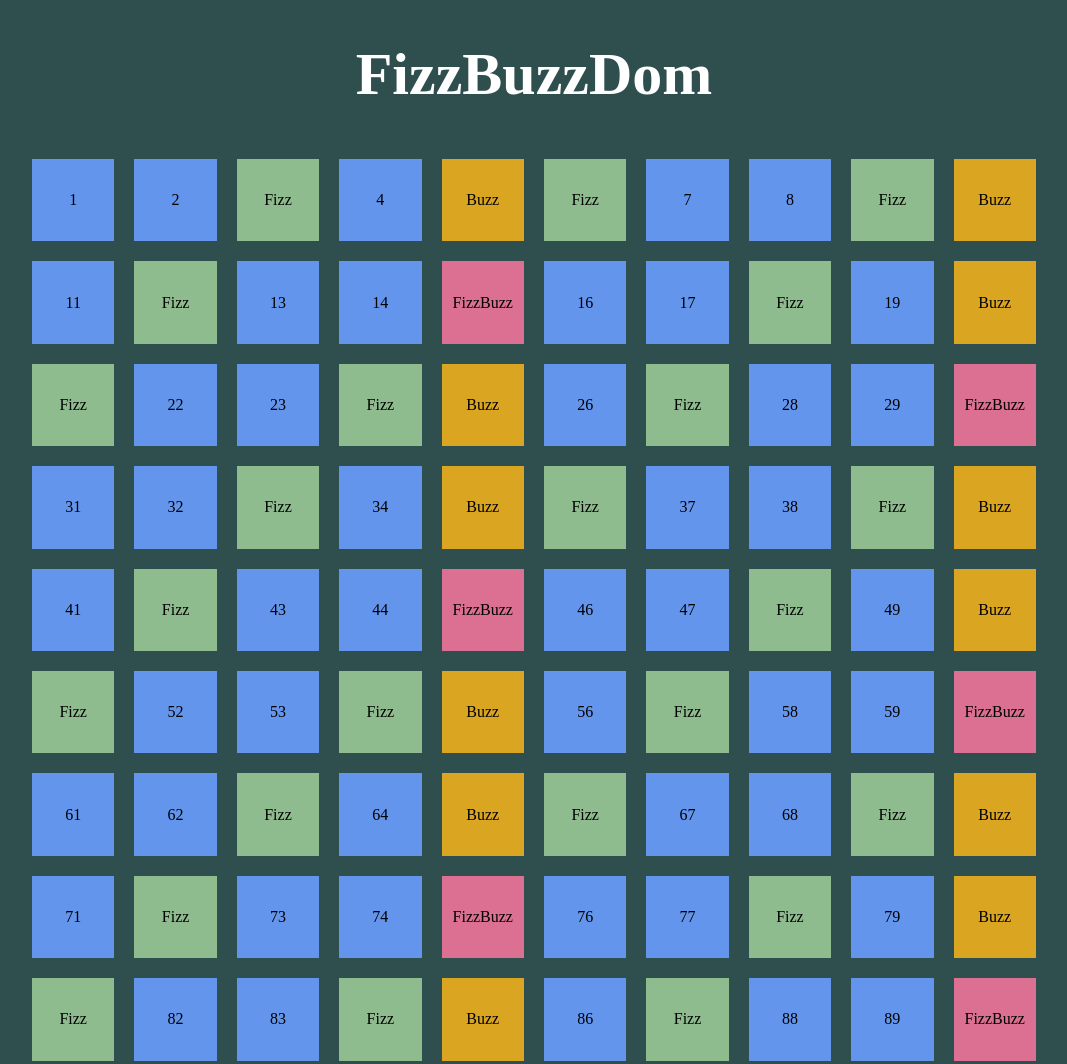
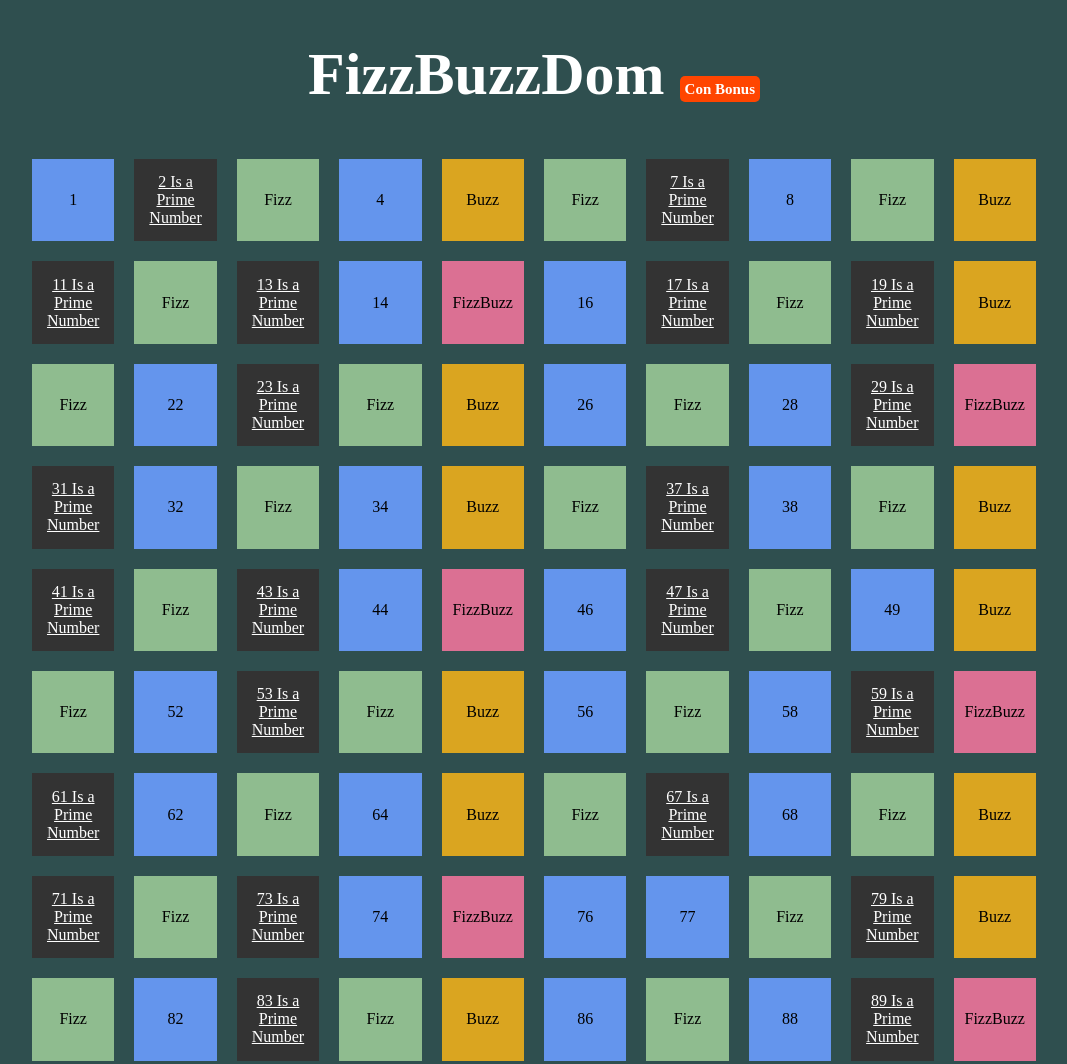
Before and after one commit to EgidioSperanza/js-fizzbuzzdom, a plain HTML site: page index.html in a window 1280 px wide. Shown: the top 1064 px of the page, without its empty margins (106-1173 px from the left). Drawn offline with Linux system fonts and the light colour scheme.

Commit message:
aggiunta piccolo bonus

```diff
--- a/css/style.css
+++ b/css/style.css
@@ -15,6 +15,10 @@ h1 {
   text-align: center;
 }
 
+span{
+    padding:0 10px;
+}
+
 .container {
   width: 80vw;
   margin: 0 auto;
@@ -30,6 +34,7 @@ h1 {
   justify-content: center;
   align-items: center;
   background-color: cornflowerblue;
+  text-align: center;
 }
 
 .fizz{
@@ -42,6 +47,19 @@ h1 {
 
 .fizz_buzz{
     background-color: palevioletred;
+}
+
+.bonus{
+    font-size: 15px;
+    padding: 5px;
+    border-radius: 5px;
+    background-color: orangered;
+}
+
+.prime{
+    background-color: #333;
+    color: white;
+    text-decoration: underline;
 }
 
 @media screen and (max-width: 1000px) {
--- a/index.html
+++ b/index.html
@@ -11,7 +11,7 @@
     <title>FizzBuzzDom</title>
 </head>
 <body>
-    <h1>FizzBuzzDom</h1>
+    <h1>FizzBuzzDom <span class="bonus">Con Bonus</span></h1>
     <div class="container">
 
     </div>
--- a/js/main.js
+++ b/js/main.js
@@ -16,18 +16,40 @@ const fizzBuzzClass = 'fizz_buzz';
 const fizz = `<div class="${genericClass} ${fizzClass}"><span>Fizz</span></div>`;
 const buzz = `<div class="${genericClass} ${buzzClass}"><span>Buzz</span></div>`;
 const fizzBuzz = `<div class="${genericClass} ${fizzBuzzClass}"><span>FizzBuzz</span></div>`;
+const bonus = document.querySelector('h1 > .bonus');
+const primeClass = 'prime';
+
 for (let i = 1; i <= 100; i++) {
   if (i % 3 === 0 && i % 5 === 0) {
     container.innerHTML+= fizzBuzz;
-    console.log("FizzBuzz");
+    console.log("FizzBuzz");//DEBUG
     } else if (i % 3 === 0) {
     container.innerHTML+= fizz;
-    console.log("Fizz");
+    console.log("Fizz");//DEBUG
   } else if (i % 5 === 0) {
     container.innerHTML+= buzz;
-    console.log("Buzz");
-  } else {
-    container.innerHTML+=`<div class="${genericClass}"><span>${i}</span></div>`;
-    console.log(i);
+    console.log("Buzz");//DEBUG
+  } else if (isPrime(i)){
+    container.innerHTML+= `<div class="${genericClass} ${primeClass}"><span>${i} Is a Prime Number</span></div>`;
+  }else{
+    container.innerHTML+= `<div class="${genericClass}"><span>${i}</span></div>`;
+    console.log(i);//DEBUG
   }
+  };
+
+function isPrime (n)
+{
+    if (n < 2) return false;
+
+    let q = Math.floor(Math.sqrt(n));
+
+    for (let i = 2; i <= q; i++)
+    {
+        if (n % i == 0)
+        {
+            return false;
+        }
+    }
+
+    return true;
 }
```
